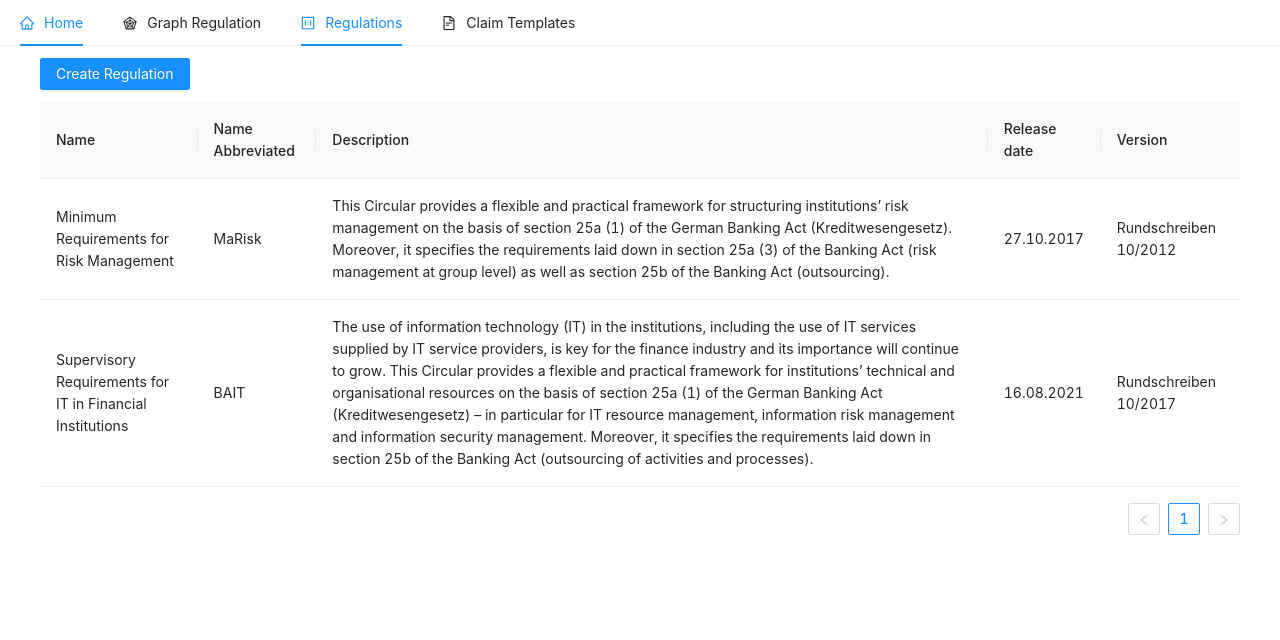
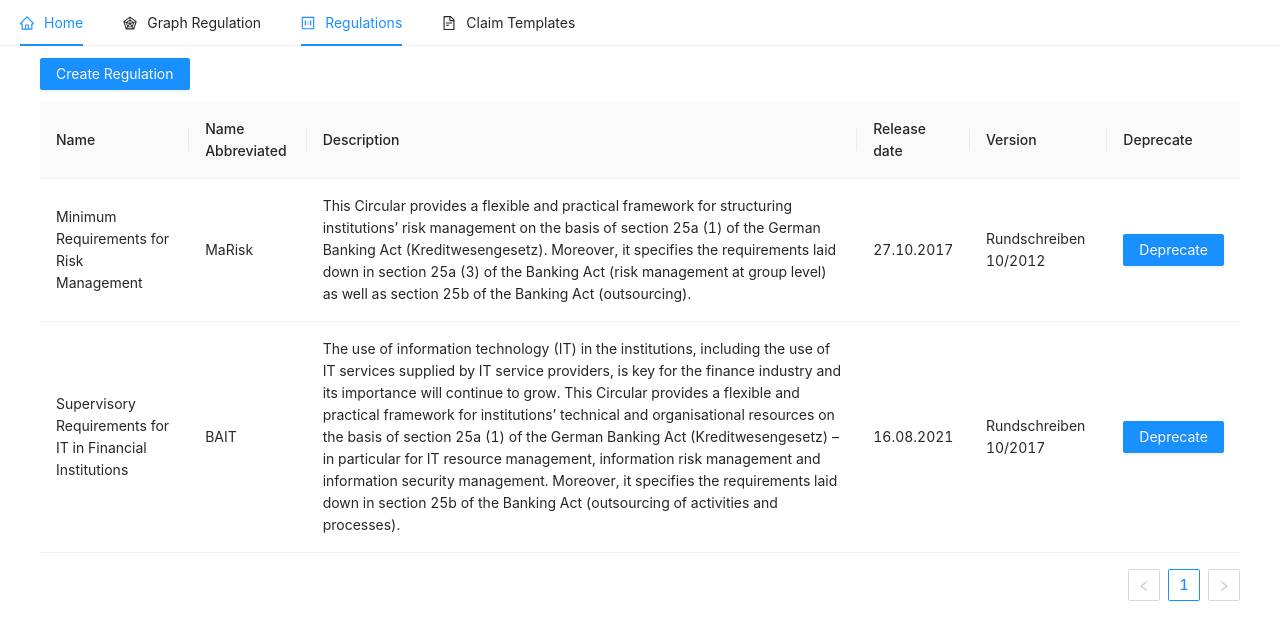
Before and after one commit to DLT-EarlyBirds/it-compliance, a React (Create React App) app in the folder clients/src/main/webapp/: page /regulation in a window 1280 px wide. Shown: the top 640 px of the page. Built offline with nearby package versions, Linux system fonts and the light colour scheme.

Commit message:
Deprecate regulation UI

```diff
--- a/clients/src/main/webapp/src/components/Header.js
+++ b/clients/src/main/webapp/src/components/Header.js
@@ -17,7 +17,7 @@ const Header = () => {
       selectedKeys={[pathname]}
       defaultSelectedKeys={["home"]}
     >
-      <Menu.Item key="/home" icon={<HomeOutlined />}>
+      <Menu.Item key="/" icon={<HomeOutlined />}>
         <Link to="/">Home</Link>
       </Menu.Item>
       <Menu.Item key="/graph-regulation" icon={<RadarChartOutlined />}>
--- a/clients/src/main/webapp/src/data/regulations.json
+++ b/clients/src/main/webapp/src/data/regulations.json
@@ -1,5 +1,6 @@
 [
   {
+    "id": "1",
     "name": "Minimum Requirements for Risk Management",
     "nameAbbreviated": "MaRisk",
     "nameDE": "Mindestanforderungen an das Risikomanagement",
@@ -10,6 +11,7 @@
     "issuer": "BaFin"
   },
   {
+    "id": "2",
     "name": "Supervisory Requirements for IT in Financial Institutions",
     "nameAbbreviated": "BAIT",
     "nameDE": "Bankaufsichtliche Anforderungen an die IT",
--- a/clients/src/main/webapp/src/views/Regulation.js
+++ b/clients/src/main/webapp/src/views/Regulation.js
@@ -1,5 +1,5 @@
 import React from "react";
-import { Table } from "antd";
+import { Table, Button } from "antd";
 import regulationData from "../data/regulations.json";
 import CreateRegulation from "../components/CreateRegulation";
 
@@ -24,6 +24,17 @@ const columns = [
     title: "Version",
     dataIndex: "version",
   },
+  {
+    title: "Deprecate",
+    dataIndex: "id",
+    render: (id) => {
+      return (
+        <Button type="primary" onClick={() => console.log(id)}>
+          Deprecate
+        </Button>
+      );
+    },
+  },
 ];
 
 function Regulation() {
```
